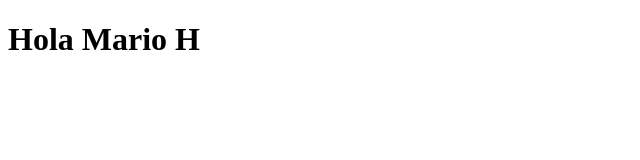
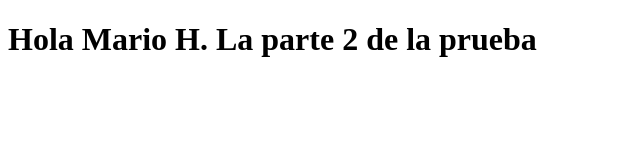
Before and after one commit to mhherrera/Prueba1, a plain HTML site: page index.html in a window 1280 px wide. Shown: the whole page, without its empty margins (0-640 px from the left). Drawn offline with Linux system fonts and the light colour scheme.

Commit message:
Update index.html

```diff
--- a/index.html
+++ b/index.html
@@ -7,6 +7,6 @@
     <title>Document</title>
 </head>
 <body>
-    <h1>Hola Mario H</h1>
+    <h1>Hola Mario H. La parte 2 de la prueba</h1>
 </body>
 </html>
```
